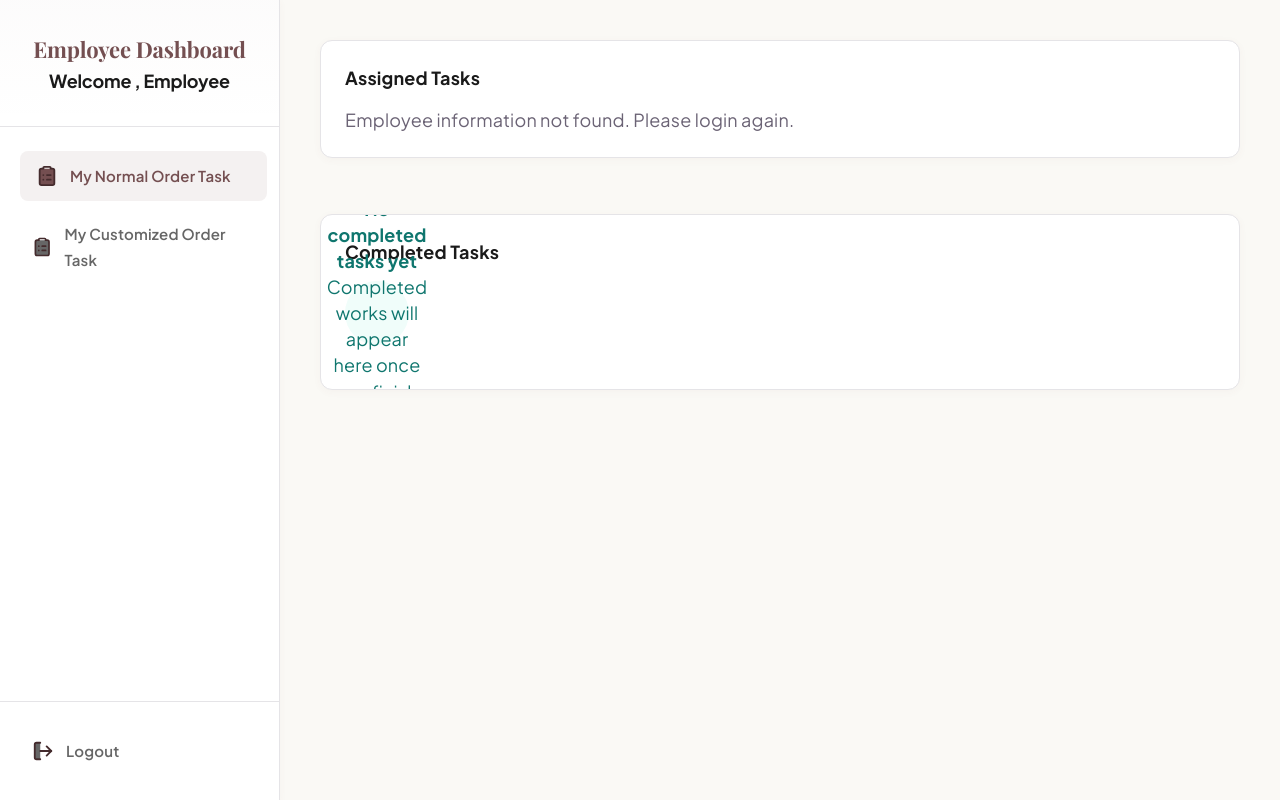
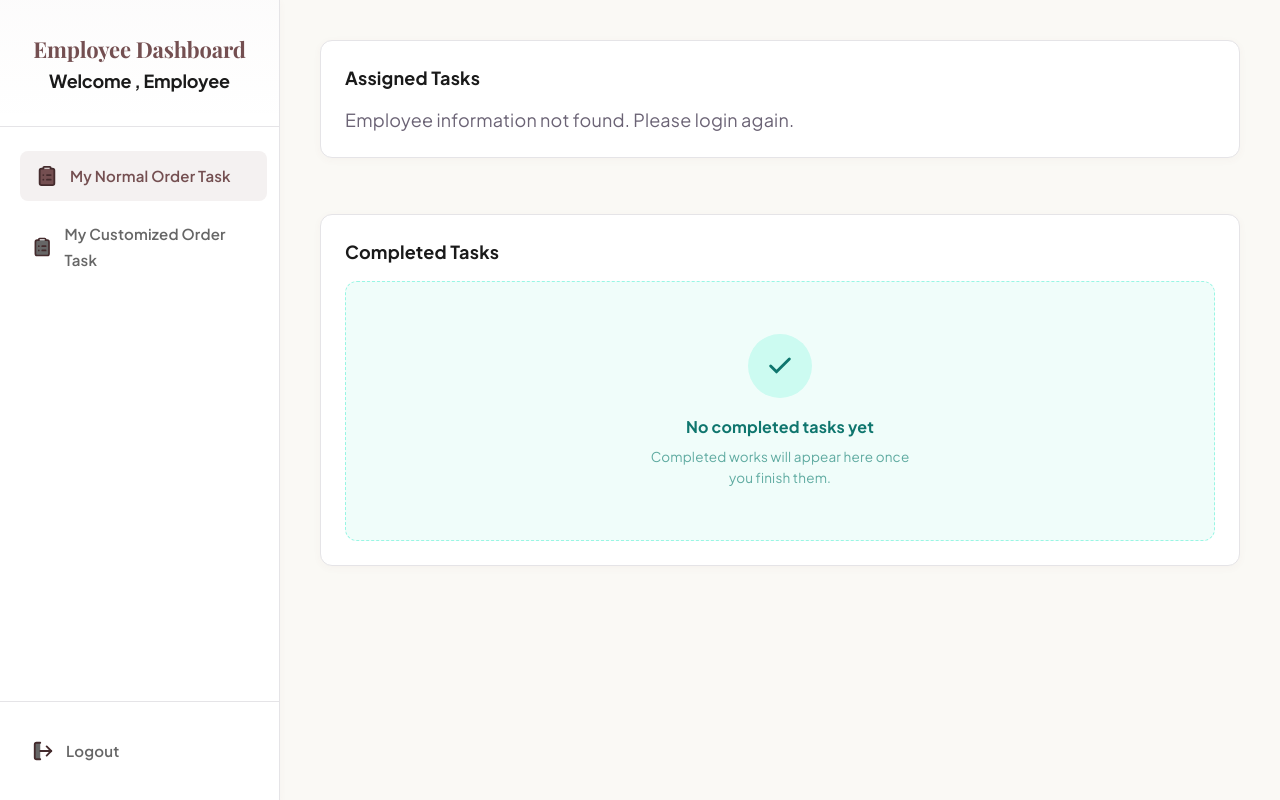
Before and after one commit to VindyaSS/RedShan360-3D-Artificial-Flower-Customization-E-Platform, a React (Vite) app in the folder RedShan360/: page /employeeDashboard in a window 1280 px wide. Built offline with nearby package versions, Linux system fonts and the light colour scheme; no server answers; a web font is replaced by a local one.

Commit message:
update styles of ENormalCompletedTable

```diff
--- a/RedShan360/src/components/employeeComponent/ENormalCompletedTable.jsx
+++ b/RedShan360/src/components/employeeComponent/ENormalCompletedTable.jsx
@@ -52,19 +52,62 @@ export default function ENormalCompletedTable({
   if (displayOrders.length === 0) {
     return (
       <div
-        className="employee-empty-icon-wrapper"
         style={{
-          color: '#0f766e',
+          display: 'flex',
+          flexDirection: 'column',
+          alignItems: 'center',
+          justifyContent: 'center',
+          minHeight: '260px',
+          width: '100%',
           backgroundColor: '#f0fdfa',
-          padding: '30px',
-          textAlign: 'center'
+          borderRadius: '12px',
+          border: '1.5px dashed #99f6e4',
+          padding: '48px 24px',
+          boxSizing: 'border-box',
         }}
       >
-        <div>
-          <strong>No completed tasks yet</strong>
-          <br />
-          <span>Completed works will appear here once you finish them.</span>
+        {/* Icon circle */}
+        <div
+          style={{
+            width: '64px',
+            height: '64px',
+            borderRadius: '50%',
+            backgroundColor: '#ccfbf1',
+            display: 'flex',
+            alignItems: 'center',
+            justifyContent: 'center',
+            marginBottom: '16px',
+          }}
+        >
+          <Check size={28} color="#0f766e" strokeWidth={2.5} />
         </div>
+
+        {/* Title */}
+        <p
+          style={{
+            margin: '0 0 6px 0',
+            fontSize: '16px',
+            fontWeight: '700',
+            color: '#0f766e',
+            letterSpacing: '0.01em',
+          }}
+        >
+          No completed tasks yet
+        </p>
+
+        {/* Subtitle */}
+        <p
+          style={{
+            margin: 0,
+            fontSize: '13.5px',
+            color: '#5eaaa0',
+            textAlign: 'center',
+            maxWidth: '280px',
+            lineHeight: '1.6',
+          }}
+        >
+          Completed works will appear here once you finish them.
+        </p>
       </div>
     );
   }
```
